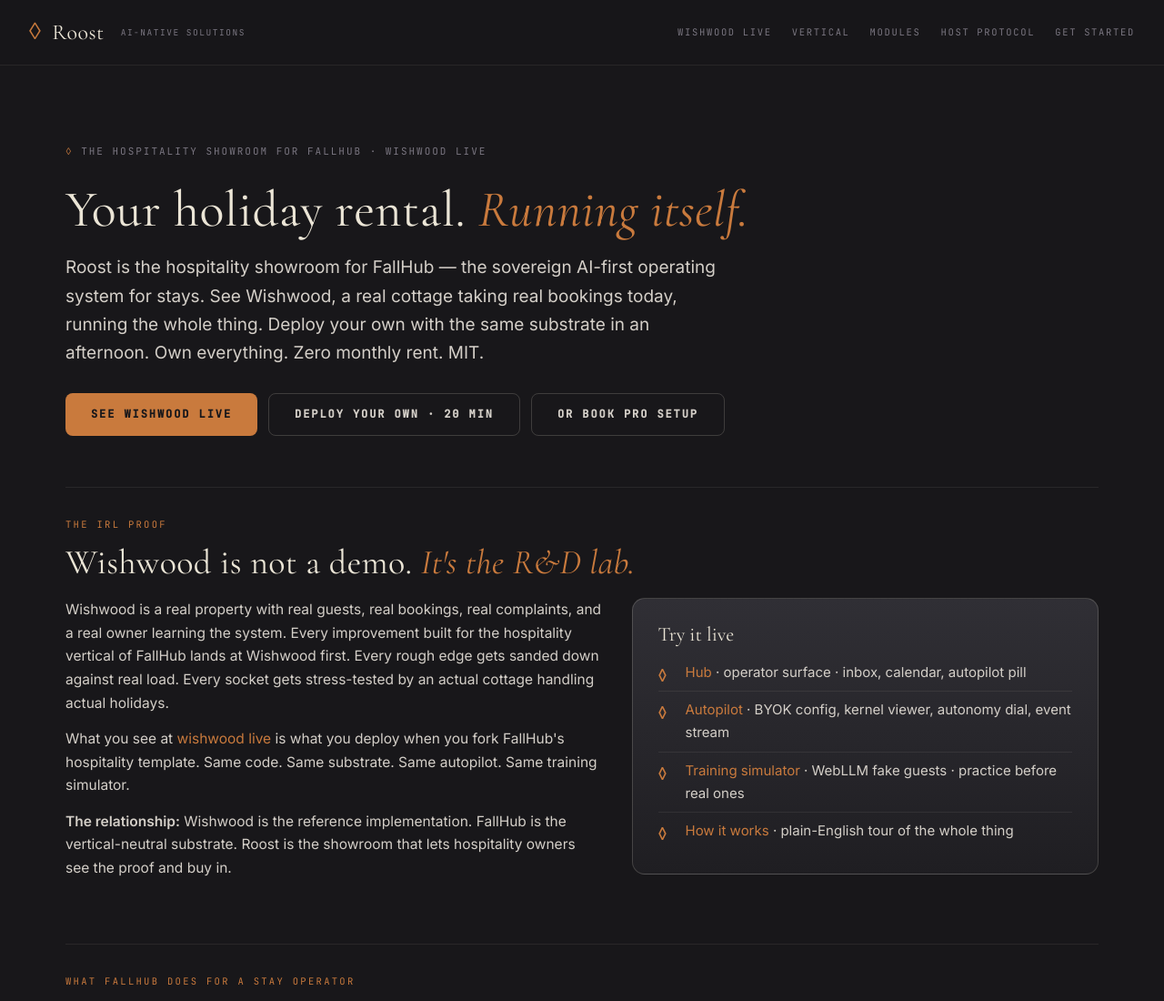
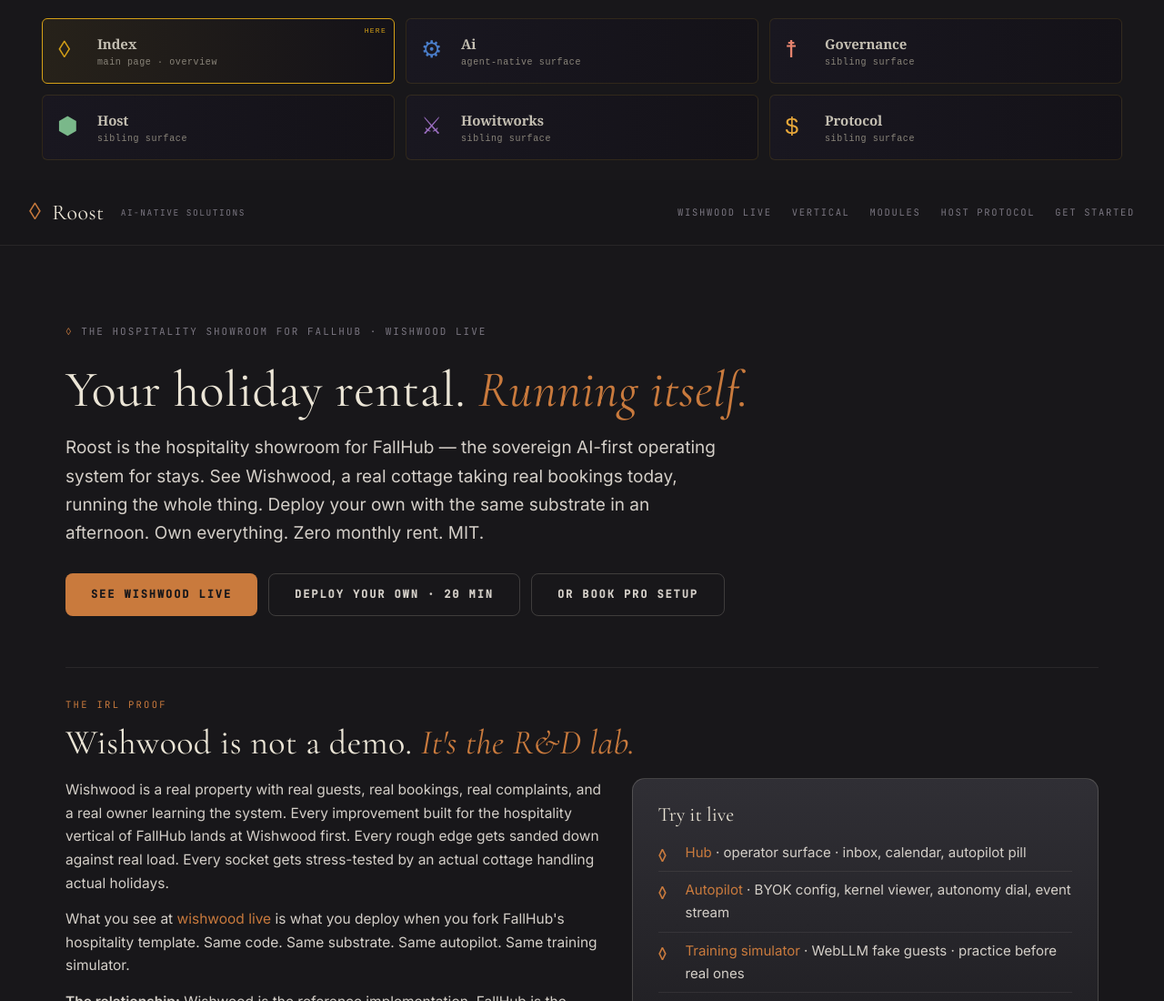
Before and after one commit to sjgant80-hub/roost, a plain HTML site: page index.html in a window 1280 px wide. Shown: the top 1100 px of the page at 91% size. Drawn offline with nearby package versions, Linux system fonts and the light colour scheme.

Commit message:
nav-grid · button tiles for sibling HTML surfaces

```diff
--- a/index.html
+++ b/index.html
@@ -122,6 +122,33 @@ main{max-width:1200px;margin:0 auto;padding:44px 32px 80px}
 </style>
 </head>
 <body>
+<!-- NAV_GRID_INJECTED -->
+<style>
+.nav-grid { display: grid; grid-template-columns: repeat(3, 1fr); gap: 12px; padding: 20px 26px 22px; max-width: 1240px; margin: 0 auto; }
+@media (max-width: 900px) { .nav-grid { grid-template-columns: repeat(2, 1fr); } }
+@media (max-width: 560px) { .nav-grid { grid-template-columns: 1fr; padding: 14px 18px 16px; } }
+.nav-tile { position: relative; padding: 14px 16px 14px 60px; background: linear-gradient(90deg, #191720, #141218); border: 1px solid rgba(212,160,23,0.14); border-radius: 6px; text-decoration: none; color: #c4bfb2; transition: all 0.15s; overflow: hidden; min-height: 72px; display: flex; flex-direction: column; justify-content: center; font-family: system-ui, sans-serif; }
+.nav-tile:hover { border-color: #d4a017; transform: translateY(-2px); box-shadow: 0 6px 22px rgba(212,160,23,0.18); }
+.nav-tile.current { border-color: #d4a017; background: linear-gradient(90deg, rgba(212,160,23,0.08), #141218); }
+.nav-tile.current:before { content: 'HERE'; position: absolute; top: 6px; right: 8px; font-family: monospace; font-size: 8px; letter-spacing: 0.16em; color: #d4a017; }
+.nav-tile .g { position: absolute; left: 16px; top: 50%; transform: translateY(-50%); font-family: monospace; font-size: 26px; color: #d4a017; }
+.nav-tile b { display: block; font-family: 'Libre Baskerville', Georgia, serif; font-size: 15px; color: #c4bfb2; font-weight: 700; margin-bottom: 2px; letter-spacing: -0.01em; }
+.nav-tile .m { font-family: monospace; font-size: 10px; letter-spacing: 0.06em; color: #8a857a; line-height: 1.4; }
+.nav-tile:hover b { color: #d4a017; }
+.nav-tile.sap:hover { border-color: #4a7dc9; box-shadow: 0 6px 22px rgba(74,125,201,0.25); } .nav-tile.sap:hover b { color: #4a7dc9; } .nav-tile.sap .g { color: #4a7dc9; }
+.nav-tile.rose:hover { border-color: #e6846e; box-shadow: 0 6px 22px rgba(230,132,110,0.25); } .nav-tile.rose:hover b { color: #e6846e; } .nav-tile.rose .g { color: #e6846e; }
+.nav-tile.sage:hover { border-color: #7ab88a; box-shadow: 0 6px 22px rgba(122,184,138,0.25); } .nav-tile.sage:hover b { color: #7ab88a; } .nav-tile.sage .g { color: #7ab88a; }
+.nav-tile.plum:hover { border-color: #9a6dbf; box-shadow: 0 6px 22px rgba(154,109,191,0.25); } .nav-tile.plum:hover b { color: #9a6dbf; } .nav-tile.plum .g { color: #9a6dbf; }
+.nav-tile.amber:hover { border-color: #e8a83a; box-shadow: 0 6px 22px rgba(232,168,58,0.25); } .nav-tile.amber:hover b { color: #e8a83a; } .nav-tile.amber .g { color: #e8a83a; }
+</style>
+<nav class="nav-grid" aria-label="Sibling surfaces">
+  <a class="nav-tile current" href="index.html"><span class="g">◊</span><b>Index</b><span class="m">main page · overview</span></a>
+  <a class="nav-tile sap" href="ai.html"><span class="g">⚙</span><b>Ai</b><span class="m">agent-native surface</span></a>
+  <a class="nav-tile rose" href="governance.html"><span class="g">☨</span><b>Governance</b><span class="m">sibling surface</span></a>
+  <a class="nav-tile sage" href="host.html"><span class="g">⬢</span><b>Host</b><span class="m">sibling surface</span></a>
+  <a class="nav-tile plum" href="howitworks.html"><span class="g">⚔</span><b>Howitworks</b><span class="m">sibling surface</span></a>
+  <a class="nav-tile amber" href="protocol.html"><span class="g">$</span><b>Protocol</b><span class="m">sibling surface</span></a>
+</nav>
 
 <header class="site-header">
   <a href="index.html" class="brand"><span class="glyph">◊</span>Roost<span class="co">AI-Native Solutions</span></a>
```
